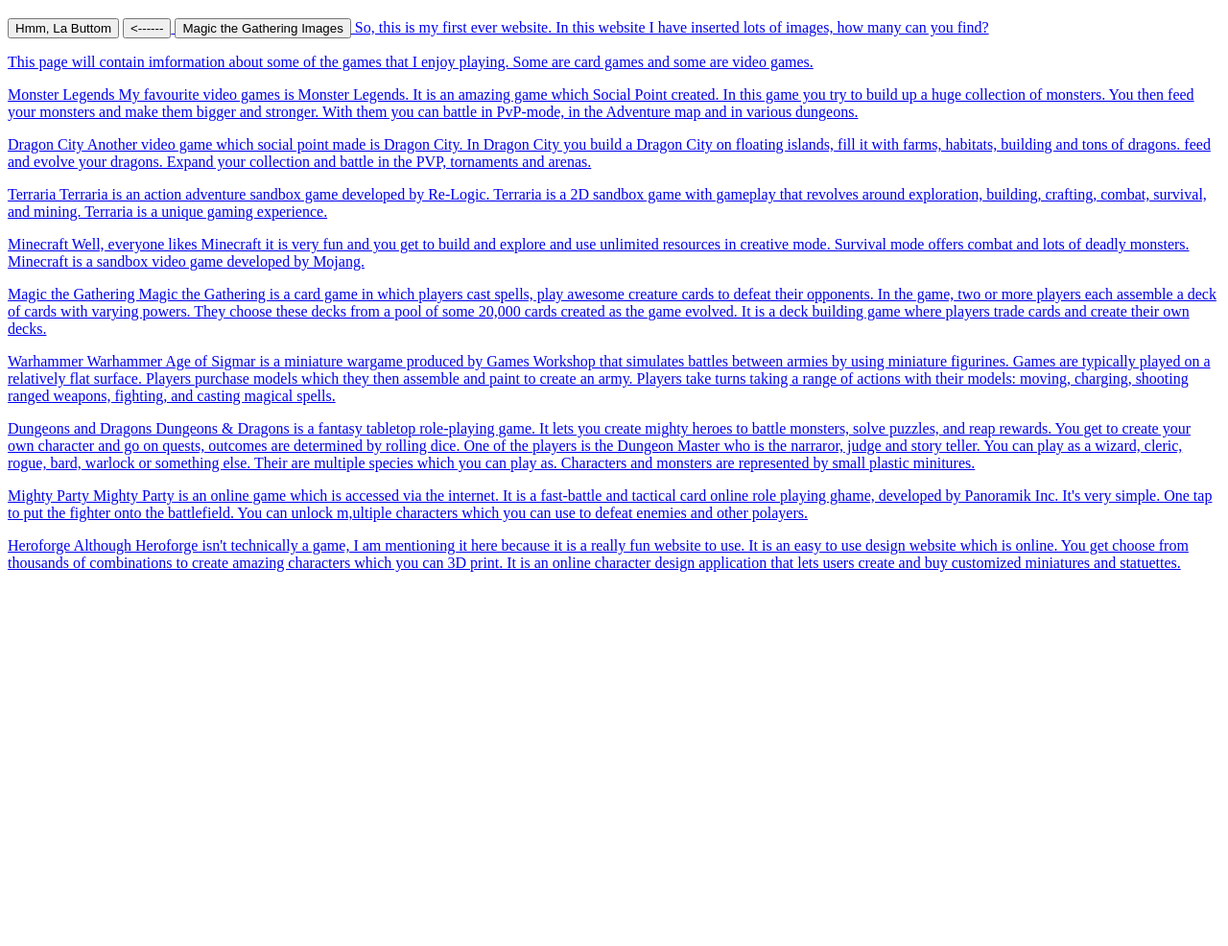
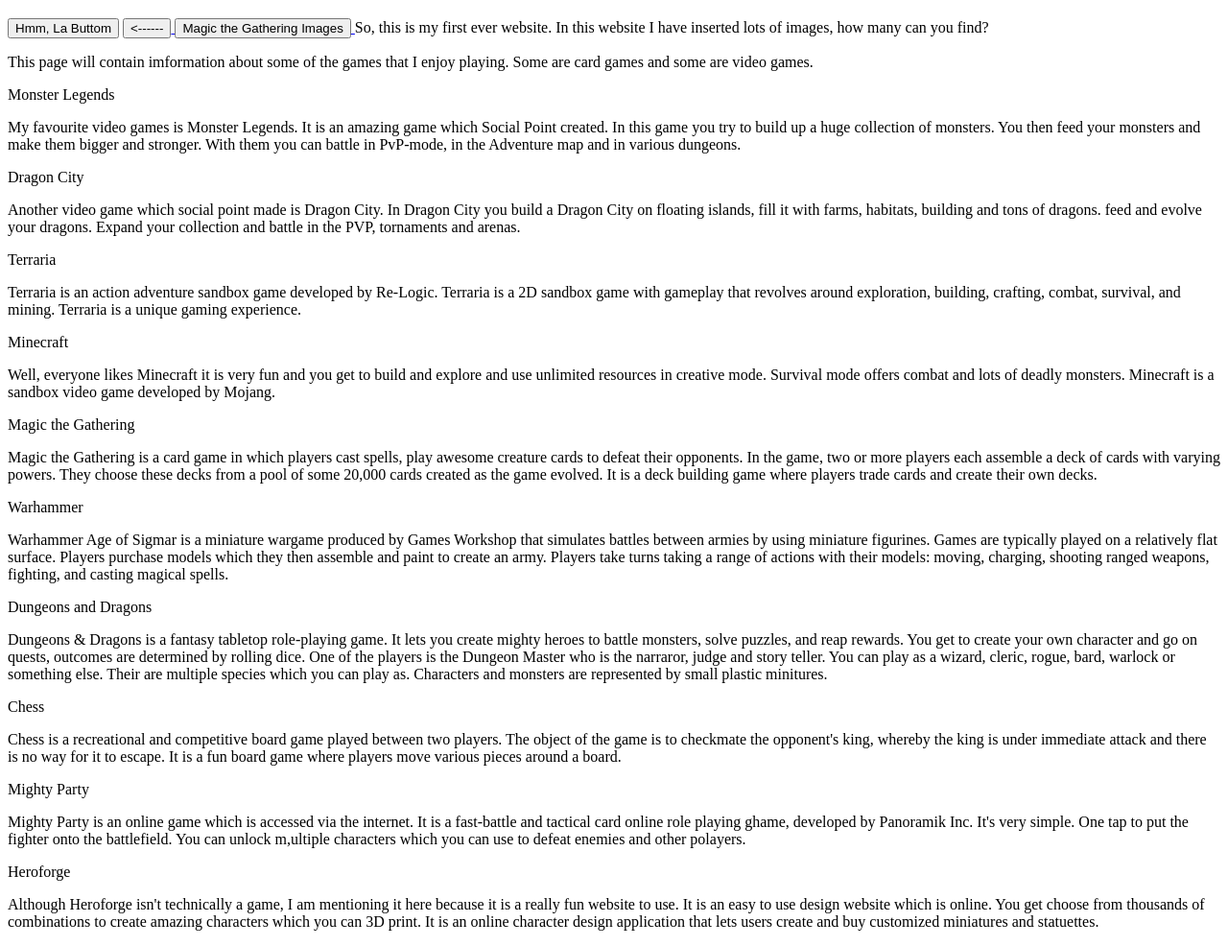
Before and after one commit to moria-orc/moria-orc.github.io, a plain HTML site: page test.html in a window 1280 px wide. Shown: the part 61-1047 px from the top of the page at 96% size. Before the commit the page ends 800 px from the top, so only its background shows below. Drawn offline with Linux system fonts and the light colour scheme.

Commit message:
gameGAME<><><><><?>

```diff
--- a/test.html
+++ b/test.html
@@ -24,36 +24,53 @@ Hmm, La Buttom
 <button>
 Magic the Gathering Images
 </button>
+</a>
+<body>
+So, this is my first ever website. In this website I have inserted lots of images, how many can you find?
+</body>
+<p>
 
-So, this is my first ever website. In this website I have inserted lots of images, how many can you find?
-<p>
 This page will contain imformation about some of the games that I enjoy playing. Some are card games and some are video games.
 <p>
 Monster Legends
+<p>
 My favourite video games is Monster Legends. It is an amazing game which Social Point created. In this game you try to build up a huge collection of monsters. You then feed your monsters and make them bigger and stronger. With them you can battle in PvP-mode, in the Adventure map and in various dungeons.
 <p>
 Dragon City
+<p>
 Another video game which social point made is Dragon City. In Dragon City you build a Dragon City on floating islands, fill it with farms, habitats, building and tons of dragons. feed and evolve your dragons. Expand your collection and battle in the PVP, tornaments and arenas.
 <p>
 Terraria
+<p>
 Terraria is an action adventure sandbox game developed by Re-Logic. Terraria is a 2D sandbox game with gameplay that revolves around exploration, building, crafting, combat, survival, and mining. Terraria is a unique gaming experience.
 <p>
 Minecraft
+<p>
 Well, everyone likes Minecraft it is very fun and you get to build and explore and use unlimited resources in creative mode. Survival mode offers combat and lots of deadly monsters. Minecraft is a sandbox video game developed by Mojang.
 <p>
 Magic the Gathering
+<p>
 Magic the Gathering is a card game in which players cast spells, play awesome creature cards to defeat their opponents. In the game, two or more players each assemble a deck of cards with varying powers. They choose these decks from a pool of some 20,000 cards created as the game evolved. It is a deck building game where players trade cards and create their own decks.
 <p>
 Warhammer
+<p>
 Warhammer Age of Sigmar is a miniature wargame produced by Games Workshop that simulates battles between armies by using miniature figurines. Games are typically played on a relatively flat surface. Players purchase models which they then assemble and paint to create an army. Players take turns taking a range of actions with their models: moving, charging, shooting ranged weapons, fighting, and casting magical spells.
 <p>
 Dungeons and Dragons
+<p>
 Dungeons & Dragons is a fantasy tabletop role-playing game. It lets you create mighty heroes to battle monsters, solve puzzles, and reap rewards. You get to create your own character and go on quests, outcomes are determined by rolling dice. One of the players is the Dungeon Master who is the narraror, judge and story teller. You can play as a wizard, cleric, rogue, bard, warlock or something else. Their are multiple species which you can play as. Characters and monsters are represented by small plastic minitures.
 <p>
+Chess
+<p>
+Chess is a recreational and competitive board game played between two players.  The object of the game is to checkmate the opponent's king, whereby the king is under immediate attack and there is no way for it to escape. It is a fun board game where players move various pieces around a board.
+
+<p>
 Mighty Party
+<p>
 Mighty Party is an online game which is accessed via the internet. It is a fast-battle and tactical card online role playing ghame, developed by Panoramik Inc. It's very simple. One tap to put the fighter onto the battlefield. You can unlock m,ultiple characters which you can use to defeat enemies and other polayers.
 <p>
 Heroforge
+<p>
 Although Heroforge isn't technically a game, I am mentioning it here because it is a really fun website to use. It is an easy to use design website which is online. You get choose from thousands of combinations to create amazing characters which you can 3D print. It is an online character design application that lets users create and buy customized miniatures and statuettes.
 <p>
 </body>
```
